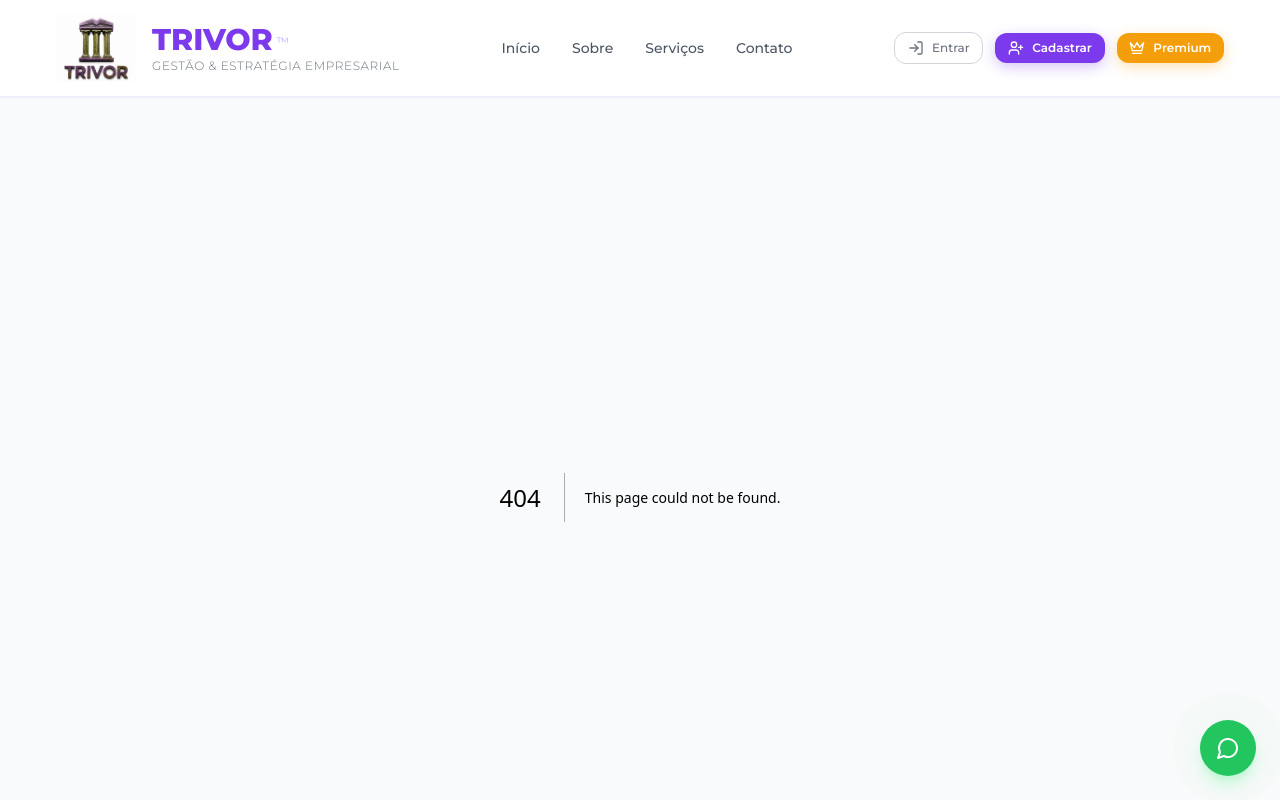
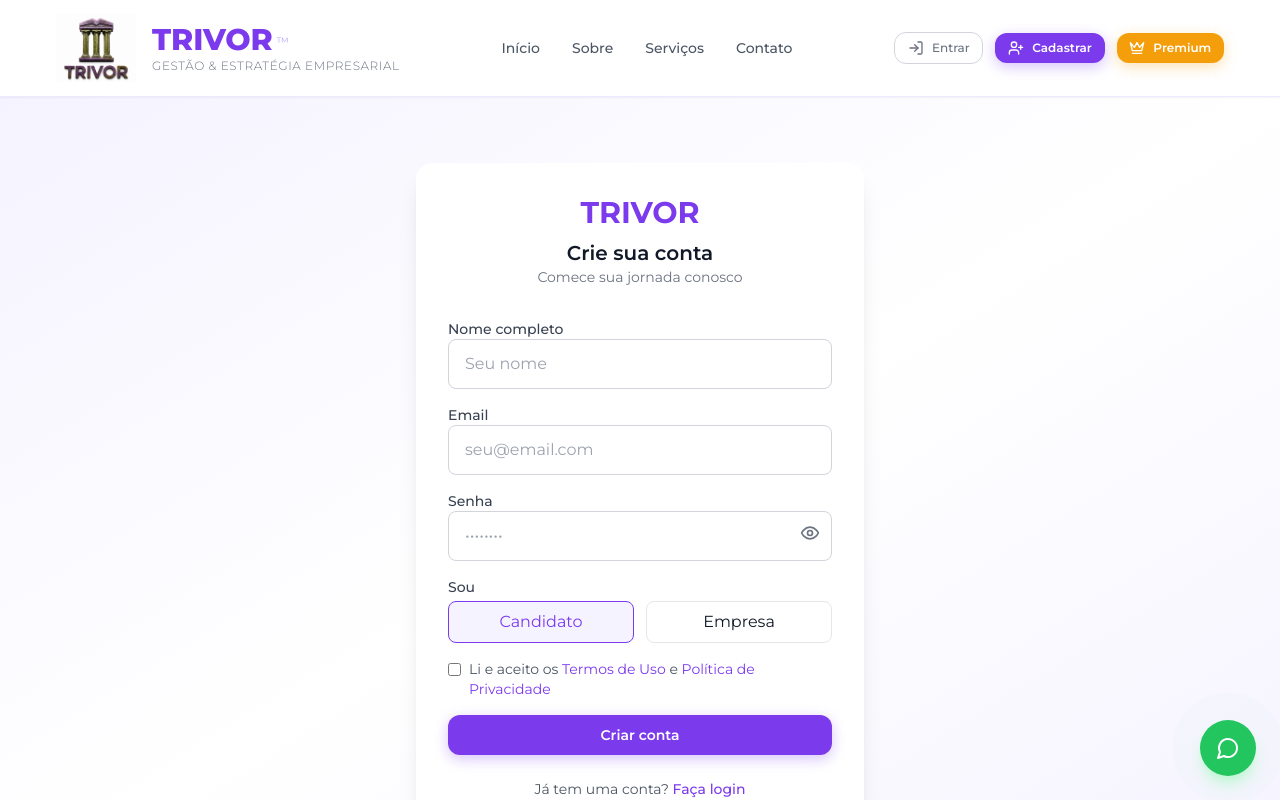
Before and after one commit to trivoroficial/consult_recruit, a Next.js app: page /cadastro in a window 1280 px wide. Before the commit this address had no page. Shown: the top 800 px of the page. Built offline with nearby package versions, Linux system fonts and the light colour scheme.

Commit message:
Create page.tsx

```diff
--- /dev/null
+++ b/src/app/(auth)/cadastro/page.tsx
@@ -0,0 +1,123 @@
+'use client'
+
+import { useState } from 'react'
+import Link from 'next/link'
+import { Eye, EyeOff } from 'lucide-react'
+
+export default function Cadastro() {
+  const [showPassword, setShowPassword] = useState(false)
+  const [tipo, setTipo] = useState('candidato')
+
+  const handleSubmit = (e: React.FormEvent) => {
+    e.preventDefault()
+    alert('Cadastro realizado com sucesso!')
+  }
+
+  return (
+    <div className="min-h-screen flex items-center justify-center bg-gradient-to-br from-purple-50 via-white to-purple-50 px-4 py-8">
+      <div className="w-full max-w-md">
+        <div className="bg-white rounded-2xl shadow-xl p-8">
+          <div className="text-center">
+            <h1 className="text-3xl font-bold text-purple-600">TRIVOR</h1>
+            <h2 className="mt-2 text-xl font-semibold">Crie sua conta</h2>
+            <p className="text-gray-500 text-sm">Comece sua jornada conosco</p>
+          </div>
+
+          <form onSubmit={handleSubmit} className="mt-8 space-y-4">
+            <div>
+              <label className="block text-sm font-medium text-gray-700">Nome completo</label>
+              <input
+                type="text"
+                required
+                className="input-default"
+                placeholder="Seu nome"
+              />
+            </div>
+
+            <div>
+              <label className="block text-sm font-medium text-gray-700">Email</label>
+              <input
+                type="email"
+                required
+                className="input-default"
+                placeholder="seu@email.com"
+              />
+            </div>
+
+            <div>
+              <label className="block text-sm font-medium text-gray-700">Senha</label>
+              <div className="relative">
+                <input
+                  type={showPassword ? 'text' : 'password'}
+                  required
+                  className="input-default pr-10"
+                  placeholder="••••••••"
+                />
+                <button
+                  type="button"
+                  className="absolute right-3 top-3 text-gray-500"
+                  onClick={() => setShowPassword(!showPassword)}
+                >
+                  {showPassword ? <EyeOff className="h-5 w-5" /> : <Eye className="h-5 w-5" />}
+                </button>
+              </div>
+            </div>
+
+            <div>
+              <label className="block text-sm font-medium text-gray-700">Sou</label>
+              <div className="mt-1 grid grid-cols-2 gap-3">
+                <button
+                  type="button"
+                  className={`py-2 rounded-lg border transition ${
+                    tipo === 'candidato'
+                      ? 'border-purple-600 bg-purple-50 text-purple-600'
+                      : 'border-gray-200 hover:border-purple-300'
+                  }`}
+                  onClick={() => setTipo('candidato')}
+                >
+                  Candidato
+                </button>
+                <button
+                  type="button"
+                  className={`py-2 rounded-lg border transition ${
+                    tipo === 'empresa'
+                      ? 'border-purple-600 bg-purple-50 text-purple-600'
+                      : 'border-gray-200 hover:border-purple-300'
+                  }`}
+                  onClick={() => setTipo('empresa')}
+                >
+                  Empresa
+                </button>
+              </div>
+            </div>
+
+            <div className="flex items-start gap-2">
+              <input type="checkbox" required className="mt-1" />
+              <span className="text-sm text-gray-600">
+                Li e aceito os{' '}
+                <Link href="/termos" className="text-purple-600 hover:text-purple-700">
+                  Termos de Uso
+                </Link>
+                {' e '}
+                <Link href="/privacidade" className="text-purple-600 hover:text-purple-700">
+                  Política de Privacidade
+                </Link>
+              </span>
+            </div>
+
+            <button type="submit" className="btn-primary btn-full">
+              Criar conta
+            </button>
+          </form>
+
+          <p className="mt-6 text-center text-sm text-gray-600">
+            Já tem uma conta?{' '}
+            <Link href="/login" className="text-purple-600 font-medium hover:text-purple-700">
+              Faça login
+            </Link>
+          </p>
+        </div>
+      </div>
+    </div>
+  )
+}
```
